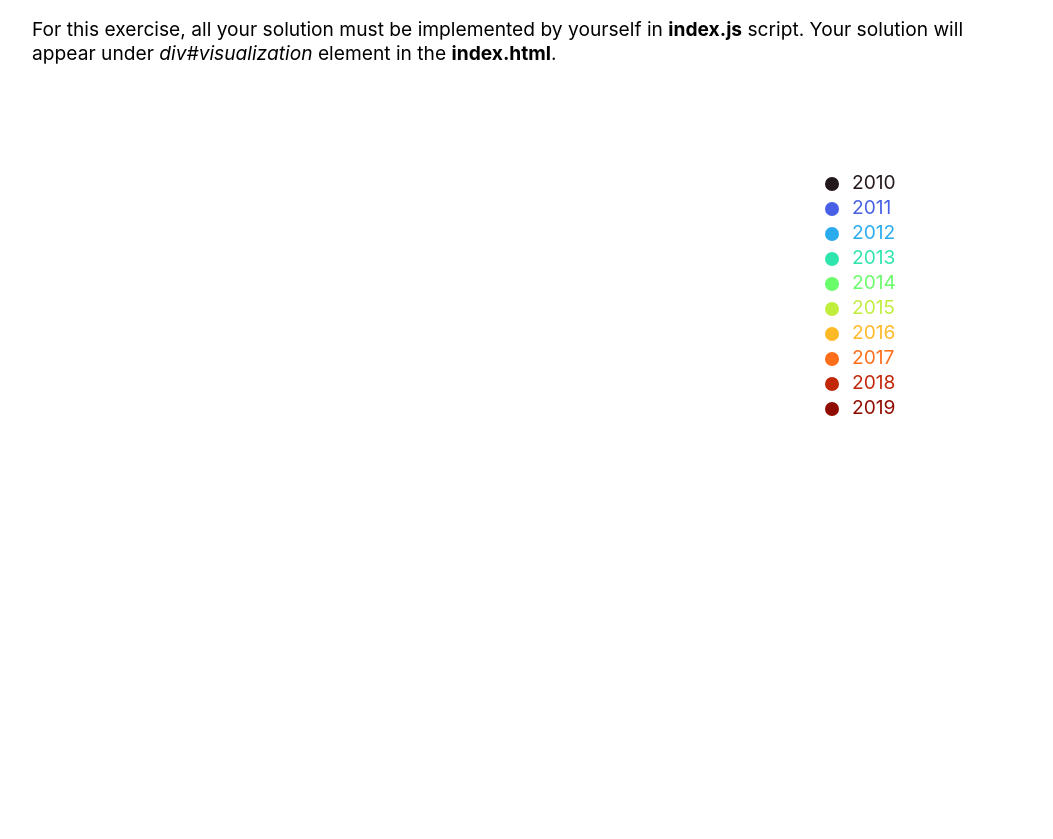
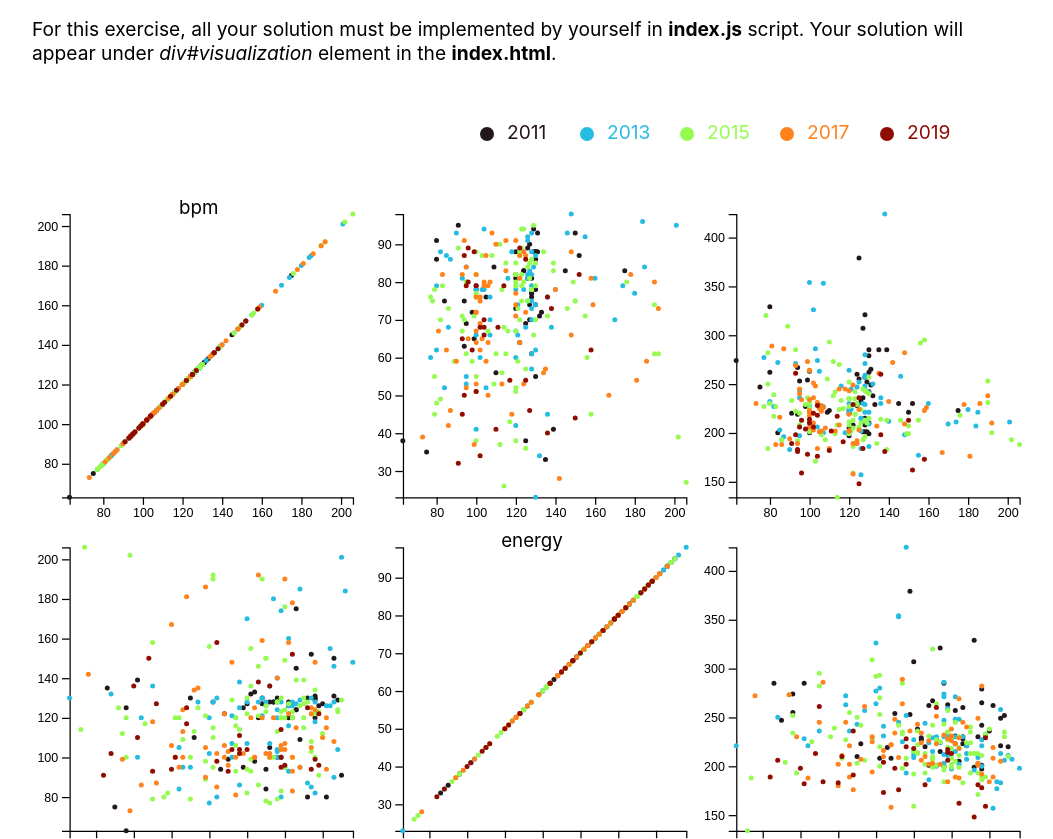
Before and after one commit to zevsky404/Visualisation-Assignments, a website built with Vite: page Assignment-2/index.html in a window 1280 px wide. Shown: the part 465-1304 px from the top of the page, without its empty margins (108-1161 px from the left). Built offline with nearby package versions, Linux system fonts and the light colour scheme.

Commit message:
code clean up, make legend landscape mode, finalise look and reduce years

```diff
--- a/Assignment-2/index.html
+++ b/Assignment-2/index.html
@@ -39,11 +39,6 @@
 
             </div>
             <div id="visualization">
-                <svg id="draw-area" width="100%" height="800">
-
-
-
-                </svg>
 
             </div>
         </section>
--- a/Assignment-2/index.js
+++ b/Assignment-2/index.js
@@ -1,9 +1,10 @@
 import * as d3 from "d3";
 
-let years = new Set();
+let uniqueYears = new Set ();
+let years = new Set ();
 let filteredDataset = [];
 
-const colourScheme = ["#23171b","#4860e6","#2aabee","#2ee5ae","#6afd6a","#c0ee3d","#feb927","#fe6e1a","#c2270a","#900c00"]
+const colourScheme = ["#23171b","#26bce1","#95fb51","#ff821d","#900c00"]
 
 const colours = d3.scaleOrdinal()
     .domain(years)
@@ -30,13 +31,28 @@ let readFile = d3.csv("Spotify_Music_Data.csv").then((response) => {
  * filteredDataset: array of JSONs, where each line is: {"title": title, "year": 201x, "bpm": 197, "energy": 5, "duration": 130}
  */
 readFile.then((content) => {
-    for (const entry of content) {
+    // filter out every second year to keep things less cluttered
+    let uniqueCount = 0;
+    content.forEach(entry => {
+        if (!uniqueYears.has(entry.year)) {
+            uniqueYears.add(entry.year);
+            uniqueCount++;
+            if (uniqueCount % 2 === 0) {
                 years.add(entry.year);
             }
+        }
+    });
+
+
+    // take out only the attributes needed from the dataset
     for (const entry of content) {
+        if (years.has(entry.year)) {
             filteredDataset.push({"title":entry.title, "year":entry.year, "bpm":parseInt(entry["tempo (bpm)"]),
                 "energy":parseInt(entry.energy), "duration":parseInt(entry["duration (s)"])});
         }
+    }
+
+    // filter out "invalid" entries, where bpm, energy or duration are 0
     filteredDataset.filter((value, index, array) => {
         if (array[index].bpm === 0 || array[index].energy === 0 || array[index].duration === 0) {
             array.splice(index, 1);
@@ -48,37 +64,45 @@ readFile.then((content) => {
 
 
 // Parent HTML element that contains the labels and the plots
-// own svg for legend
 const parent = d3.select("div#visualization");
-const legendArea = d3.select("svg#draw-area");
-
 
 // Sizes of the plots
 const width = 800;
 const height = 800;
 
+// global variables for numerical attribute names and margin
 const numericalAttributes = ["bpm", "energy", "duration"];
 const margin = { top: 20, left: 30, bottom: 20, right: 30 };
+const fontSize = 15;
 
 // Set of selected items within the brush
-const selectedItems = new Set();
+//const selectedItems = new Set();
 
+readFile.then(() => {
     createLabel();
     createScatterPlotMatrix(width, height);
     createHorizontalParallelCoordinates(width, height / 2);
+});
+
 
 /**
  * creates legend with a colour dot for each label using enter function
  */
 function createLabel() {
-    const xValue = 800;
-    readFile.then(() => {
+    const xValue = 5;
+    const legendArea = parent.append("svg")
+        .attr("id", "draw-area")
+        .attr("viewBox", [0, 0, 100, 100])
+        .style("height", "100px")
+        .style("width", "100%")
+
+
     legendArea.selectAll("colour-dots")
         .data(years)
         .enter()
         .append("circle")
-                .attr("cx", xValue)
-                .attr("cy", (d, i) => { return 100 + i * 25; })
+        .attr("cx", (data, index) => { return xValue + index * 100; })
+        .attr("cy", "50")
         .attr("r", 7)
         .style("fill", (d) => { return colours(d); });
 
@@ -86,13 +110,12 @@ function createLabel() {
         .data(years)
         .enter()
         .append("text")
-                .attr("x", xValue + 20)
-                .attr("y", (d, i) => { return 100 + i * 25; })
+        .attr("x", (data, index) => { return xValue + index * 100 + 20; })
+        .attr("y", "50")
         .style("fill", (d) => { return colours(d); })
         .text((d) => { return d; })
         .attr("text-anchor", "left")
         .style("alignment-baseline", "middle");
-    })
 }
 
 
@@ -104,10 +127,8 @@ function createLabel() {
  * @param {number} height
  */
 function createScatterPlotMatrix(width, height) {
-    readFile.then(() => {
     const grid_height = height / numericalAttributes.length;
     const grid_width = width / numericalAttributes.length;
-        const fontSize = 15;
 
     const svg = parent.append("svg")
         .attr("id", "scatter-plot")
@@ -123,7 +144,7 @@ function createScatterPlotMatrix(width, height) {
     scatterplot_matrix.each(function (d) { // each pair from cross combination
         const cell = d3.select(this);
 
-            scatterPlot(d[0], d[1], cell, svg, grid_width, grid_height, margin);
+        scatterPlot(d[0], d[1], cell, grid_width, grid_height, margin);
 
         const labelXPosition = (grid_width - margin.right - margin.left) / 2 + margin.left;
         const labelYPosition = 10;
@@ -137,10 +158,8 @@ function createScatterPlotMatrix(width, height) {
                 .style("text-anchor", "middle")
                 .style("fill", "black")
                 .style("font-size", fontSize);
-
         }
-        })
-    })
+    });
 }
 
 
@@ -156,8 +175,7 @@ function createScatterPlotMatrix(width, height) {
  * @param {number} height height of the cell
  * @param {Object} margin margin object, which stores all four margins (top, left, bottom, right)
  */
-function scatterPlot(labelX, labelY, scatterplotCell, svg, width, height, margin) {
-    readFile.then(() => {
+function scatterPlot(labelX, labelY, scatterplotCell, width, height, margin) {
     // empty arrays for values
     let xValues = [];
     let yValues = [];
@@ -230,7 +248,7 @@ function scatterPlot(labelX, labelY, scatterplotCell, svg, width, height, margin
 
     function brushed(brushEvent) {
         const selection = brushEvent.selection;
-            const allCircles = d3.selectAll("circle");
+        const allCircles = d3.selectAll("circle.data-point");
 
         allCircles.style("fill", function (data) {
             const cx = xScaling(data[`${labelX}`]) + margin.left;
@@ -248,7 +266,7 @@ function scatterPlot(labelX, labelY, scatterplotCell, svg, width, height, margin
 
     function brushEnded(brushEvent) {
         const selection = brushEvent.selection;
-            const allCircles = d3.selectAll("circle");
+        const allCircles = d3.selectAll("circle.data-point");
 
         if (selection) return;
         allCircles.style("fill", (data) => {
@@ -274,7 +292,6 @@ function scatterPlot(labelX, labelY, scatterplotCell, svg, width, height, margin
         else
             return false;
     }
-    })
 }
 
 /**
@@ -284,7 +301,6 @@ function scatterPlot(labelX, labelY, scatterplotCell, svg, width, height, margin
  */
 
 function createHorizontalParallelCoordinates(width, height) {
-   readFile.then(() => {
     // creates new svg for parallel coordinates plot
     const parallelCoordinatesPlot = parent.append("svg")
         .attr("id", "parallel-coordinates-plot")
@@ -325,13 +341,16 @@ function createHorizontalParallelCoordinates(width, height) {
         .attr("y", height - margin.bottom + 15)
         .text((data) => { return data; })
         .style("text-anchor", "middle")
-            .style("fill", "black");
+        .style("fill", "black")
+        .style("font-size", fontSize);
+
 
     // draws lines/paths for each line in the JSON array
     parallelCoordinatesPlot.selectAll("data-paths")
         .data(filteredDataset)
         .enter()
         .append("path")
+            .attr("class", "path-data")
             .attr("d", drawPath)
             .style("fill", "none")
             .style("stroke", (data) => { return colours(data.year); })
@@ -339,7 +358,7 @@ function createHorizontalParallelCoordinates(width, height) {
 
     const axes = parallelCoordinatesPlot.selectAll("g.y-axis")
 
-       const brushWidth = 10;
+    const brushWidth = 20;
     const brush = d3.brushY()
         .extent([
             [-brushWidth / 2, margin.top],
@@ -352,15 +371,13 @@ function createHorizontalParallelCoordinates(width, height) {
     function brushed({selection}, key) {
         let selections = new Map();
         if (selection === null) {
-               selections.delete(key);
+            selections.delete(key); // delete selection if empty (click somewhere)
         } else {
-               selections.set(key, selection.map(yAxesScaling[key].invert));
+            selections.set(key, selection.map(yAxesScaling[key].invert)); // otherwise add selection to map
         }
 
-           parallelCoordinatesPlot.selectAll("path")
+        parallelCoordinatesPlot.selectAll("path.path-data")
             .each(function (data) {
-                   console.log(data)
-                   if (data === null) return;
                 const selected = Array.from(selections).every(([key, [max, min]]) => data[key] >= min && data[key] <= max);
                 d3.select(this).style("opacity", selected ? 0.4 : 0.1);
                 if (selected) {
@@ -368,5 +385,4 @@ function createHorizontalParallelCoordinates(width, height) {
                 }
             });
     }
-   })
 }
```
Lines whose indentation alone changed are shown as unchanged.
